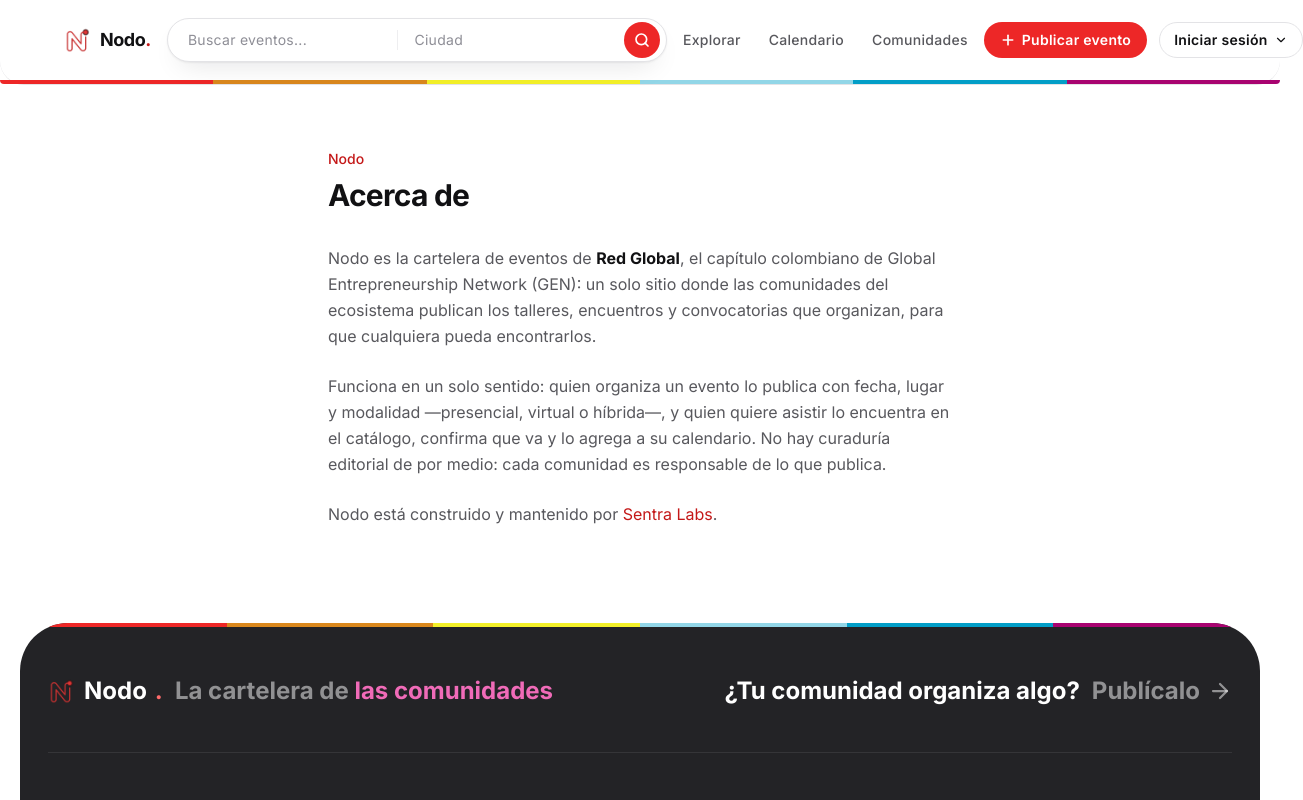
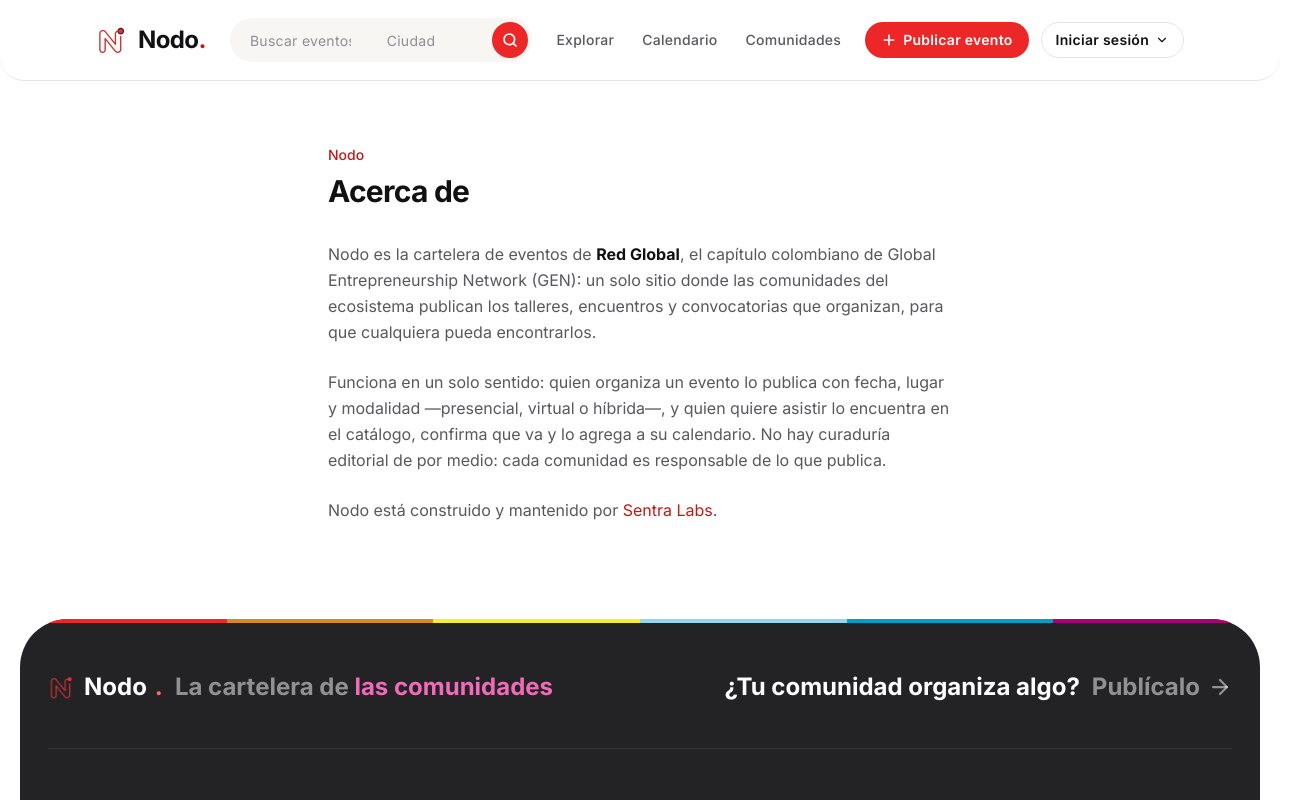
Before and after one commit to jerdiaz/Nodo, an Astro site: page /acerca in a window 1280 px wide. Shown: the top 800 px of the page, 1303 px wide, since content can reach past the window. Built offline with nearby package versions, Linux system fonts and the light colour scheme; Astro itself is replaced by a stand-in of ours; no server answers.

Commit message:
Separa los dos campos del buscador y agranda el logotipo
El buscador pasa de una pastilla con los dos campos pegados y un filo entre
ellos a un contenedor gris con dos pastillas dentro, como el de Meetup: 44px de
alto, 4px de padding y segmentos de 36. Al enfocar uno se vuelve blanco con
sombra y el otro se queda en el gris del contenedor, que es lo que los separa
sin necesidad de linea divisoria.

El logotipo crece de 28 a 32px de alto y se mueve de x=88 a x=96, con el margen
ancho solo desde xl: por debajo hay que repartir el espacio con la llamada a la
accion y la sesion, y 56px por lado desbordaban la ventana.

Desaparece la cinta de GEN de la cabecera. Era la que impedia ver el redondeo:
4px de alto no pueden dibujar una curva de 24px, asi que se pintaba recta de
filo a filo y aplanaba las esquinas. Ahora el redondeo lo dibuja el borde
inferior, que si sigue la curva. La cinta se queda en el pie, que es alto de
sobra.

La pastilla lleva min-w-0. Sin el, un elemento flex no encoge por debajo de su
contenido y empujaba al resto fuera de la ventana.

```diff
--- a/src/components/common/Navbar.astro
+++ b/src/components/common/Navbar.astro
@@ -20,26 +20,21 @@ const searchCity = Astro.url.searchParams.get('ciudad') ?? '';
 
 {/*
   Medidas tomadas de la cabecera de Meetup: 80px de alto, contenido a 1200px,
-  esquinas inferiores redondeadas a 24px y la barra de busqueda como pastilla
-  de 500x44 con los dos campos separados por un filo de 1px.
+  logotipo de 34px arrancando a 40px del filo y esquinas inferiores a 24px.
 
-  El radio va sin overflow-hidden a proposito. El fondo se recorta igual
-  -border-radius siempre recorta el fondo del propio elemento- pero los menus
-  desplegables de sesion y de cuenta son absolute dentro de la cabecera: con
-  overflow-hidden se cortarian y no se verian al abrirlos.
-*/}
-{/*
-  Se va con la pagina, como la cabecera de la home de Meetup, que es static y
-  no queda pegada arriba.
-
+  Se va con la pagina, como la suya, que es static y no queda pegada arriba.
   Sigue siendo relative y con z-50 aunque no se ancle: los menus de sesion y de
   cuenta son absolute dentro de ella, y sin un ancestro posicionado que levante
-  la capa se colarian por debajo del contenido de la pagina al abrirlos.
+  la capa se colarian por debajo del contenido al abrirlos. Por lo mismo no
+  lleva overflow-hidden, que los recortaria.
+
+  Quien dibuja el redondeo es el borde inferior, que sigue la curva. El fondo
+  tambien se recorta, pero contra el blanco de la pagina eso no se ve.
 */}
 <header class="relative z-50 rounded-b-3xl border-b border-linea bg-fondo/80 backdrop-blur-xl">
-  <nav class="mx-auto flex h-20 max-w-[1200px] items-center gap-4 px-6">
-    <a href="/" class="flex shrink-0 items-center gap-2 text-lg font-bold tracking-tight text-texto">
-      <img src="/logo-icon.png" alt="" class="size-7" />
+  <nav class="mx-auto flex h-20 max-w-[1200px] items-center gap-6 px-6 xl:px-14">
+    <a href="/" class="flex shrink-0 items-center gap-2.5 text-2xl font-bold tracking-tight text-texto">
+      <img src="/logo-icon.png" alt="" class="size-8" />
       <span>Nodo<span class="text-acento-texto">.</span></span>
     </a>
 
@@ -52,7 +47,7 @@ const searchCity = Astro.url.searchParams.get('ciudad') ?? '';
       method="get"
       action="/"
       role="search"
-      class="hidden h-11 w-full max-w-[500px] items-center rounded-full border border-linea bg-superficie pl-5 pr-1.5 shadow-[var(--c-sombra)] transition focus-within:border-acento lg:flex"
+      class="hidden h-11 w-full min-w-0 max-w-[500px] items-center gap-1 rounded-full bg-fondo-alt p-1 lg:flex"
     >
       <input
         type="text"
@@ -60,7 +55,7 @@ const searchCity = Astro.url.searchParams.get('ciudad') ?? '';
         value={searchQuery}
         placeholder="Buscar eventos..."
         aria-label="Buscar eventos"
-        class="min-w-0 flex-1 border-r border-linea-suave bg-transparent pr-4 text-sm tracking-[0.02em] text-texto outline-none placeholder:text-tenue"
+        class="h-9 min-w-0 flex-1 rounded-full bg-transparent px-4 text-sm tracking-[0.02em] text-texto outline-none transition placeholder:text-tenue focus:bg-superficie focus:shadow-[var(--c-sombra)]"
       />
       <input
         type="text"
@@ -68,7 +63,7 @@ const searchCity = Astro.url.searchParams.get('ciudad') ?? '';
         value={searchCity}
         placeholder="Ciudad"
         aria-label="Filtrar por ciudad"
-        class="min-w-0 flex-1 bg-transparent px-4 text-sm tracking-[0.02em] text-texto outline-none placeholder:text-tenue"
+        class="h-9 min-w-0 flex-[0.85] rounded-full bg-transparent px-4 text-sm tracking-[0.02em] text-texto outline-none transition placeholder:text-tenue focus:bg-superficie focus:shadow-[var(--c-sombra)]"
       />
       <button
         type="submit"
@@ -235,7 +230,6 @@ const searchCity = Astro.url.searchParams.get('ciudad') ?? '';
       )}
     </div>
   </nav>
-  <div class="cinta-gen rounded-b-3xl" aria-hidden="true"></div>
 </header>
 
 <script>
```
